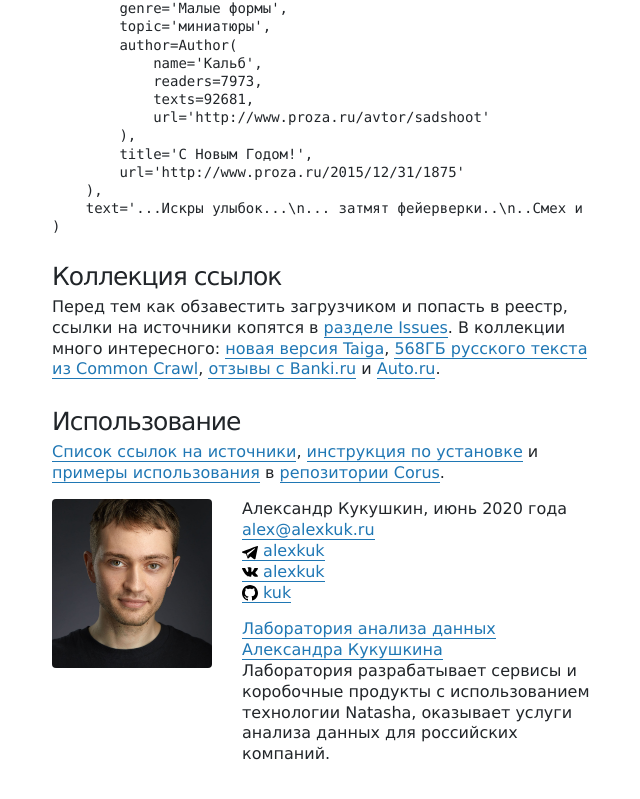
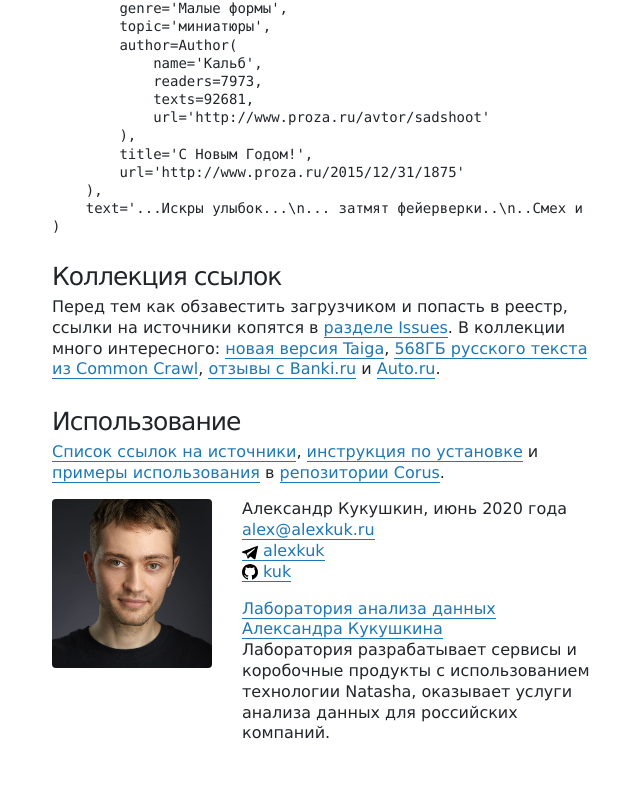
Before and after one commit to natasha/natasha.github.io, a plain HTML site: page corus/index.html in a window 1280 px wide. Shown: the part 1965-2764 px from the top of the page, without its empty margins (33-673 px from the left). Drawn offline with Linux system fonts and the light colour scheme.

Commit message:
Drop link to vk

```diff
--- a/corus/index.html
+++ b/corus/index.html
@@ -213,12 +213,6 @@ TaigaRecord(
 	      </li>
 
       	      <li>
-		<a href="https://vk.com/alexkuk">
-		  <img class="inline" src="/images/social/vk.svg" /> alexkuk
-		</a>
-	      </li>
-
-      	      <li>
 		<a href="https://github.com/kuk">
 		  <img class="inline" src="/images/social/gh.svg" /> kuk
 		</a>
```
Also changed, not shown: navec/index.html (+0 -6 lines), ner/index.html (+0 -6 lines), razdel/index.html (+0 -6 lines), images/social/vk.svg (deleted).
